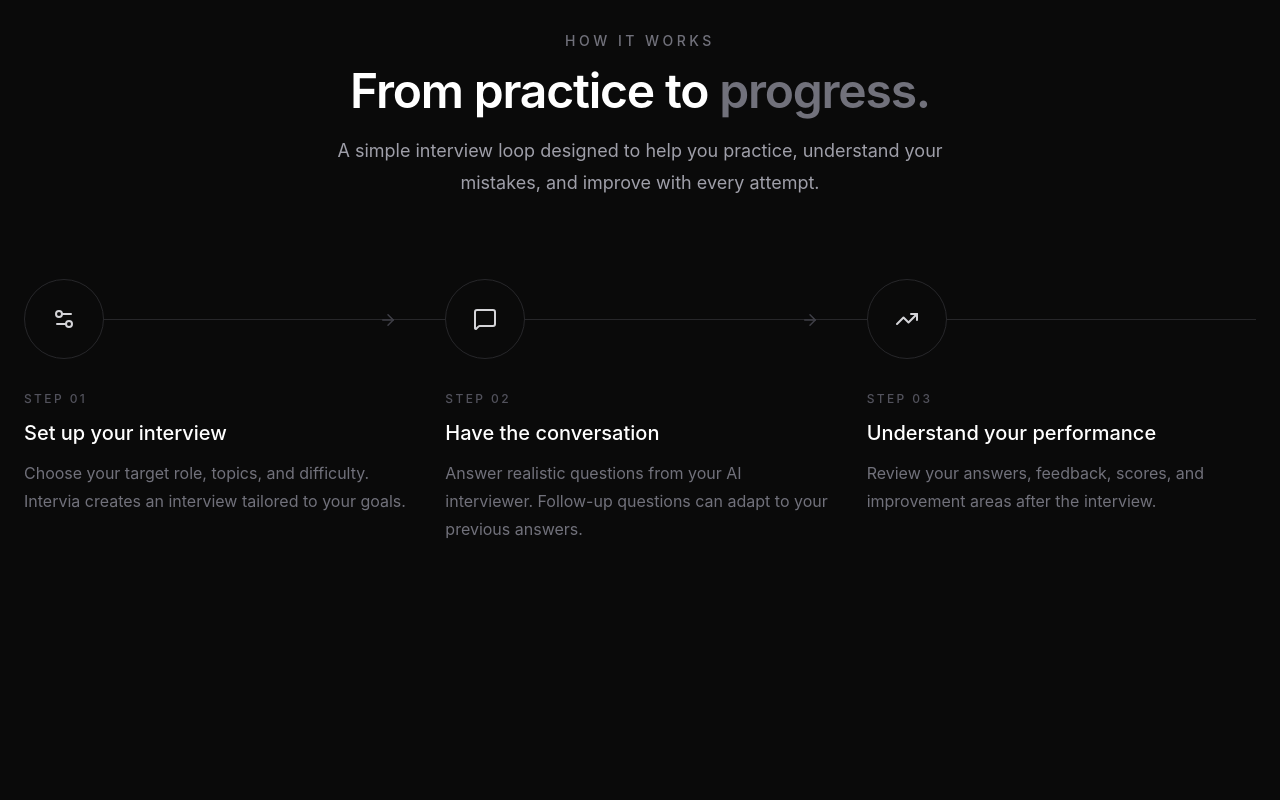
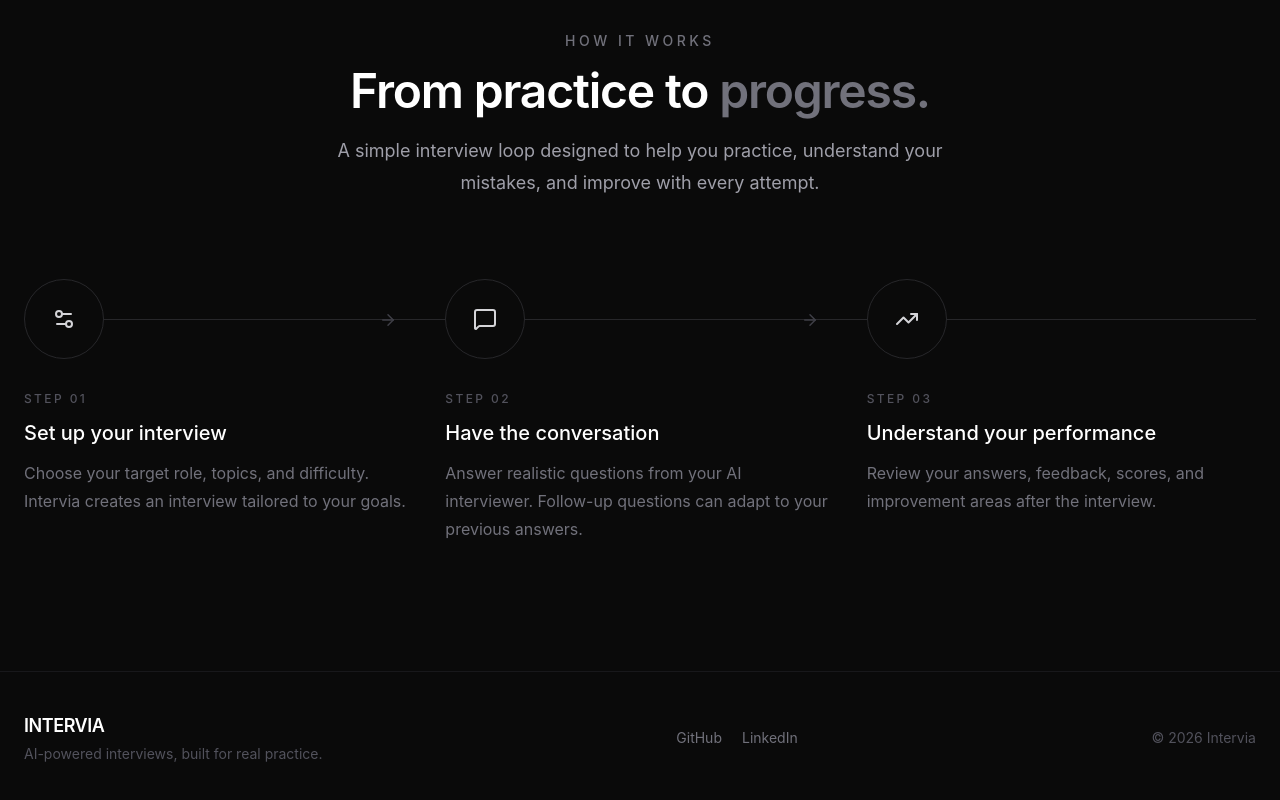
Before and after one commit to rudrapahune-dev/intervia, a React app in the folder frontend/: page / in a window 1280 px wide. Shown: the part 1996-2796 px from the top of the page. Before the commit the page ends 2667 px from the top, so only its background shows below. Built offline with nearby package versions, Linux system fonts and the light colour scheme; the HTML template or start-up script is replaced by a standard one.

Commit message:
feat: build landing page and routing foundation

```diff
--- a/frontend/package.json
+++ b/frontend/package.json
@@ -15,6 +15,7 @@
     "lucide-react": "^1.47.0",
     "react": "^19.2.8",
     "react-dom": "^19.2.8",
+    "react-router-dom": "^7.18.4",
     "recharts": "^3.10.1",
     "tailwindcss": "^4.3.3"
   },
--- a/frontend/src/App.jsx
+++ b/frontend/src/App.jsx
@@ -1,16 +1,16 @@
-import Navbar from "./components/Navbar";
-import Hero from "./components/Hero";
-import Features from "./components/Features";
-import HowItWorks from "./components/HowItWorks";
+import { BrowserRouter, Routes, Route } from "react-router-dom";
+
+import Landing from "./pages/Landing";
+import Dashboard from "./pages/Dashboard";
 
 function App() {
   return (
-    <div className="min-h-screen bg-[#0a0a0a] text-white">
-      <Navbar />
-      <Hero />
-      <Features />
-      <HowItWorks />
-    </div>
+    <BrowserRouter>
+      <Routes>
+        <Route path="/" element={<Landing />} />
+        <Route path="/dashboard" element={<Dashboard />} />
+      </Routes>
+    </BrowserRouter>
   );
 }
 
--- /dev/null
+++ b/frontend/src/components/Footer.jsx
@@ -0,0 +1,35 @@
+function Footer() {
+  return (
+    <footer className="border-t border-zinc-900 px-6 py-10">
+      <div className="mx-auto flex max-w-7xl flex-col gap-6 md:flex-row md:items-center md:justify-between">
+
+        <div>
+          <p className="text-lg font-semibold tracking-tight">
+            INTERVIA
+          </p>
+
+          <p className="mt-1 text-sm text-zinc-600">
+            AI-powered interviews, built for real practice.
+          </p>
+        </div>
+
+        <div className="flex gap-5 text-sm text-zinc-500">
+          <a href="#" className="transition hover:text-white">
+            GitHub
+          </a>
+
+          <a href="#" className="transition hover:text-white">
+            LinkedIn
+          </a>
+        </div>
+
+        <p className="text-sm text-zinc-600">
+          © {new Date().getFullYear()} Intervia
+        </p>
+
+      </div>
+    </footer>
+  );
+}
+
+export default Footer;
--- /dev/null
+++ b/frontend/src/pages/Dashboard.jsx
@@ -0,0 +1,11 @@
+function Dashboard() {
+  return (
+    <div className="flex min-h-screen items-center justify-center bg-[#0a0a0a] text-white">
+      <h1 className="text-4xl font-semibold">
+        Intervia Dashboard
+      </h1>
+    </div>
+  );
+}
+
+export default Dashboard;
--- /dev/null
+++ b/frontend/src/pages/Landing.jsx
@@ -0,0 +1,18 @@
+import Navbar from "../components/Navbar";
+import Hero from "../components/Hero";
+import Features from "../components/Features";
+import HowItWorks from "../components/HowItWorks";
+import Footer from "../components/Footer";
+function Landing() {
+  return (
+    <div className="min-h-screen bg-[#0a0a0a] text-white">
+      <Navbar />
+      <Hero />
+      <Features />
+      <HowItWorks />
+      <Footer />
+    </div>
+  );
+}
+
+export default Landing;
```
Also changed, not shown: 1 other file (tests, documents, lock files or other folders).
